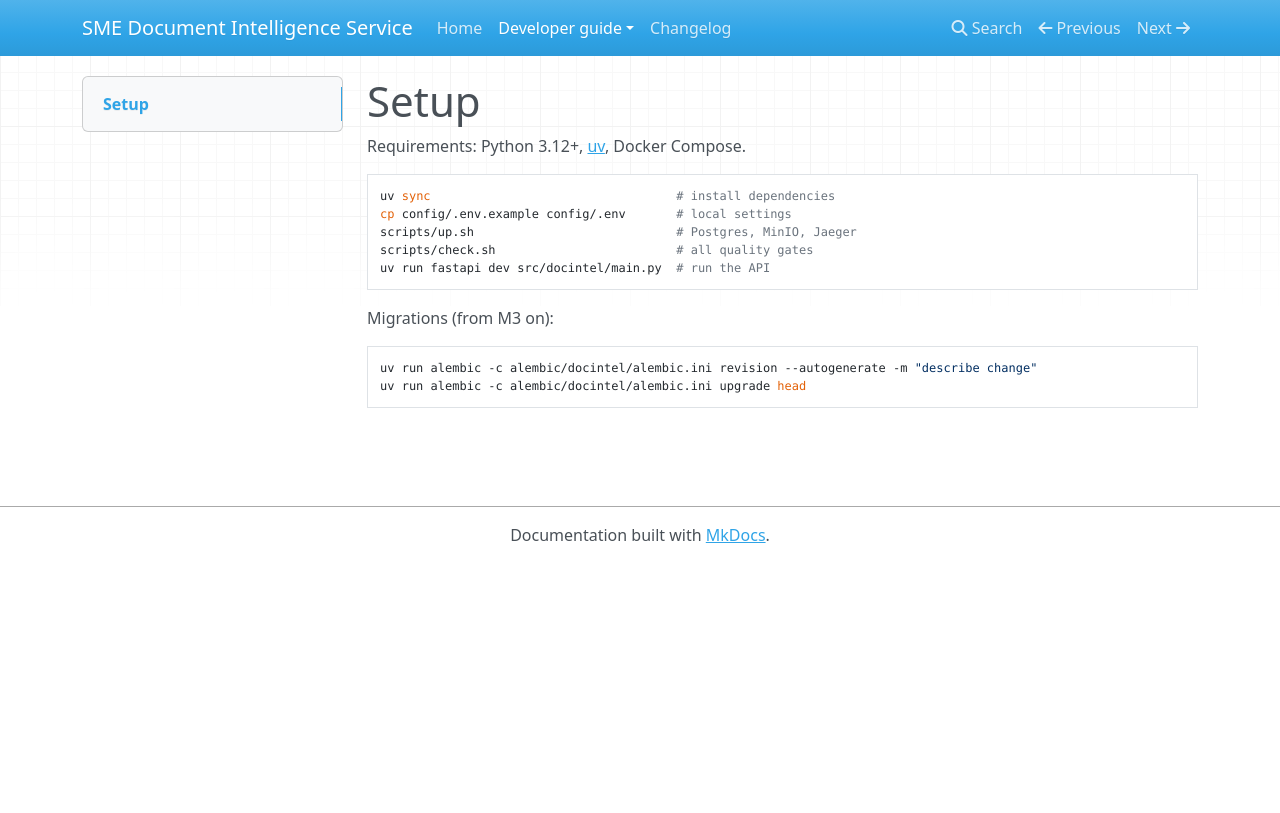
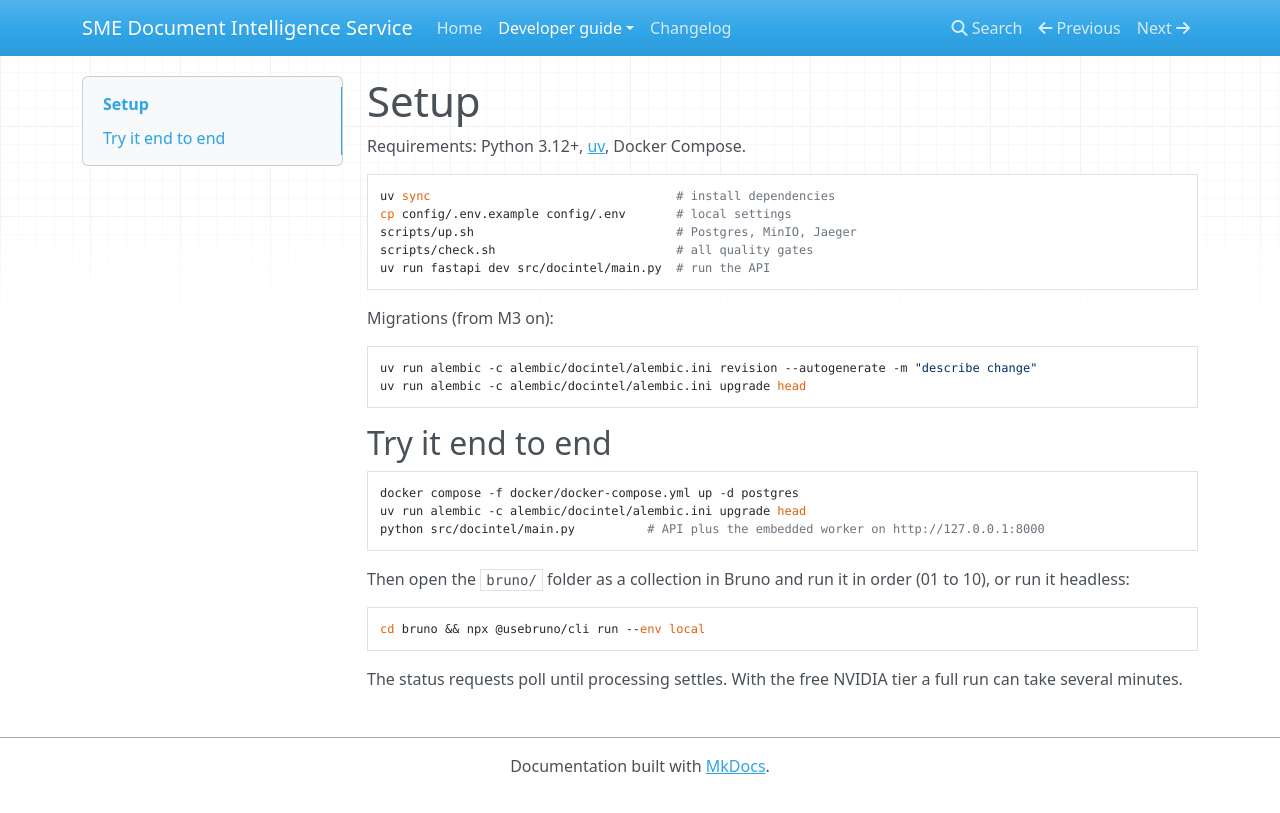
Before and after one commit to ReemAbdelghany/docintel, an MkDocs documentation site: the page built from docs/developer-guide/setup.md, in a window 1280 px wide. Shown: the top 813 px of the page. Built offline with MkDocs 1.6.1, drawn with Linux system fonts in a browser that asks for light colours; nearby versions of some CDN libraries.

Commit message:
docs(DOC): record NIM findings, status semantics and how to run the Bruno flow

````diff
--- a/docs/developer-guide/setup.md
+++ b/docs/developer-guide/setup.md
@@ -16,3 +16,19 @@ Migrations (from M3 on):
 uv run alembic -c alembic/docintel/alembic.ini revision --autogenerate -m "describe change"
 uv run alembic -c alembic/docintel/alembic.ini upgrade head
 ```
+
+## Try it end to end
+
+```bash
+docker compose -f docker/docker-compose.yml up -d postgres
+uv run alembic -c alembic/docintel/alembic.ini upgrade head
+python src/docintel/main.py          # API plus the embedded worker on http://127.0.0.1:8000
+```
+
+Then open the `bruno/` folder as a collection in Bruno and run it in order (01 to 10), or run it headless:
+
+```bash
+cd bruno && npx @usebruno/cli run --env local
+```
+
+The status requests poll until processing settles. With the free NVIDIA tier a full run can take several minutes.
````
Also changed, not shown: docs/developer-guide/architecture.md (+2 -2 lines), docs/developer-guide/explanation/implementation-guide.md (+4 -2 lines).
